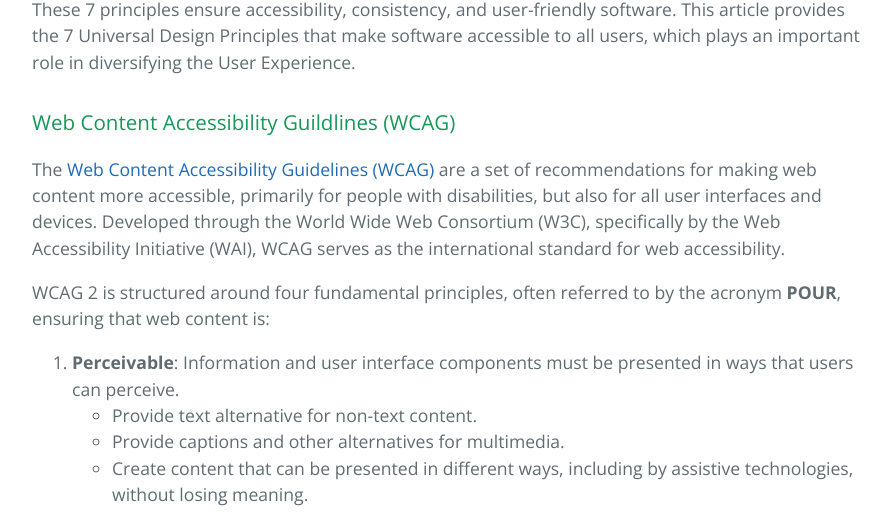
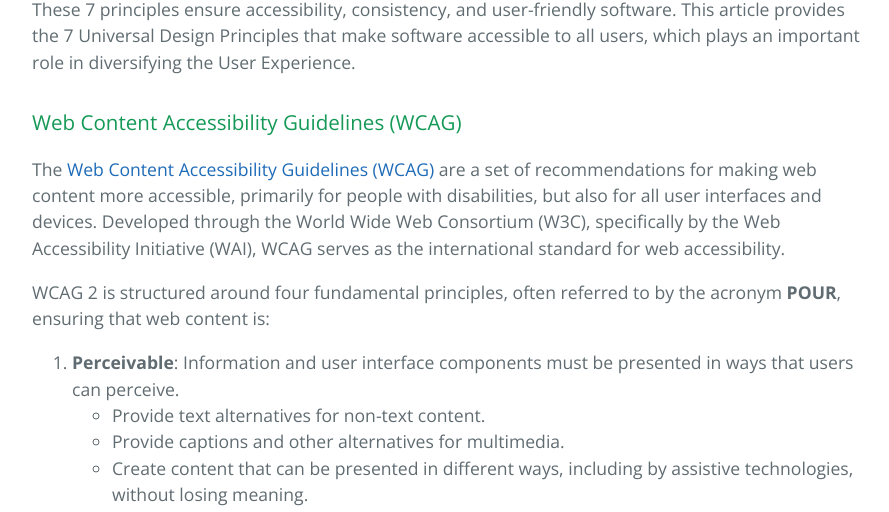
Before and after one commit to learning-software-engineering/learning-software-engineering.github.io, a Jekyll site: the page built from Topics/User_Experience.md, in a window 1280 px wide and 900 px high, scrolled down 7500 px. Shown: the part 152-664 px from the top of the window, without its empty margins (192-1081 px from the left). Built offline with Jekyll 4.4.1, drawn with Linux system fonts in a browser that asks for light colours; our own code applies the rules of GitHub Pages for plain Markdown files.

Commit message:
Fix typos

```diff
--- a/Topics/User_Experience.md
+++ b/Topics/User_Experience.md
@@ -185,14 +185,14 @@
 [Universal Design Principles](https://www.buffalo.edu/access/help-and-support/topic3/universaldesignprinciples.html) are not only used for software but can be incorporated generally as well. These 7 principles ensure accessibility, consistency, and user-friendly software.
 This article provides the 7 Universal Design Principles that make software accessible to all users, which plays an important role in diversifying the User Experience.
 
-### Web Content Accessibility Guildlines (WCAG)
+### Web Content Accessibility Guidelines (WCAG)
 
 The [Web Content Accessibility Guidelines (WCAG)](https://www.w3.org/WAI/standards-guidelines/wcag/) are a set of recommendations for making web content more accessible, primarily for people with disabilities, but also for all user interfaces and devices. Developed through the World Wide Web Consortium (W3C), specifically by the Web Accessibility Initiative (WAI), WCAG serves as the international standard for web accessibility.
 
 WCAG 2 is structured around four fundamental principles, often referred to by the acronym **POUR**, ensuring that web content is:
 
 1. **Perceivable**:  Information and user interface components must be presented in ways that users can perceive.
-    - Provide text alternative for non-text content.
+    - Provide text alternatives for non-text content.
     - Provide captions and other alternatives for multimedia.
     - Create content that can be presented in different ways, including by assistive technologies, without losing meaning.
     - Make it easier for users to see and hear content.
```
